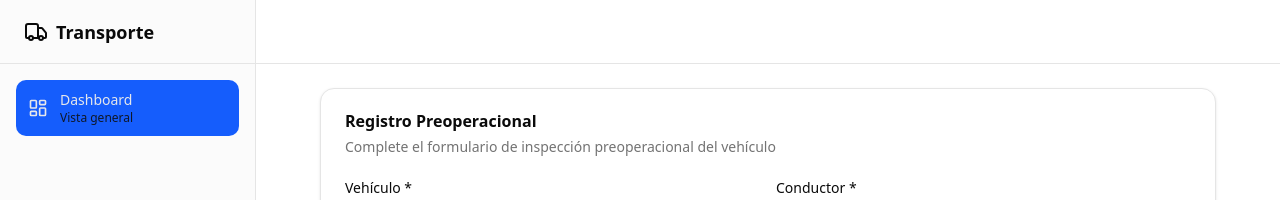
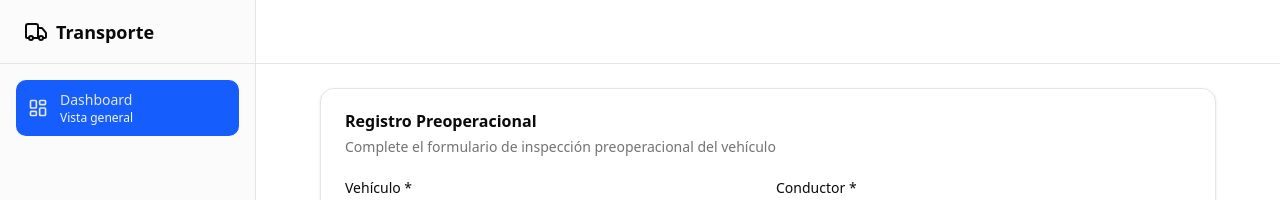
Before and after one commit to JairoARojasR/Transporte-Front, a Next.js app: page /dashboard/gestion-preoperacional/registrar in a window 1280 px wide. Shown: the top 200 px of the page. Built offline with nearby package versions, Linux system fonts and the light colour scheme; no server answers.

Commit message:
actualizado el color del sub titulo del menu

```diff
--- a/src/componentsux/dashboard/sidebar.tsx
+++ b/src/componentsux/dashboard/sidebar.tsx
@@ -175,7 +175,7 @@ function NavLinks({ onNavigate }: { onNavigate?: () => void }) {
                   className={cn(
                     "text-xs",
                     isActive
-                      ? "text-gray-900"
+                      ? "text-[#F5F8FF]"
                       : "text-[#FF8800]"
                   )}
                 >
```
